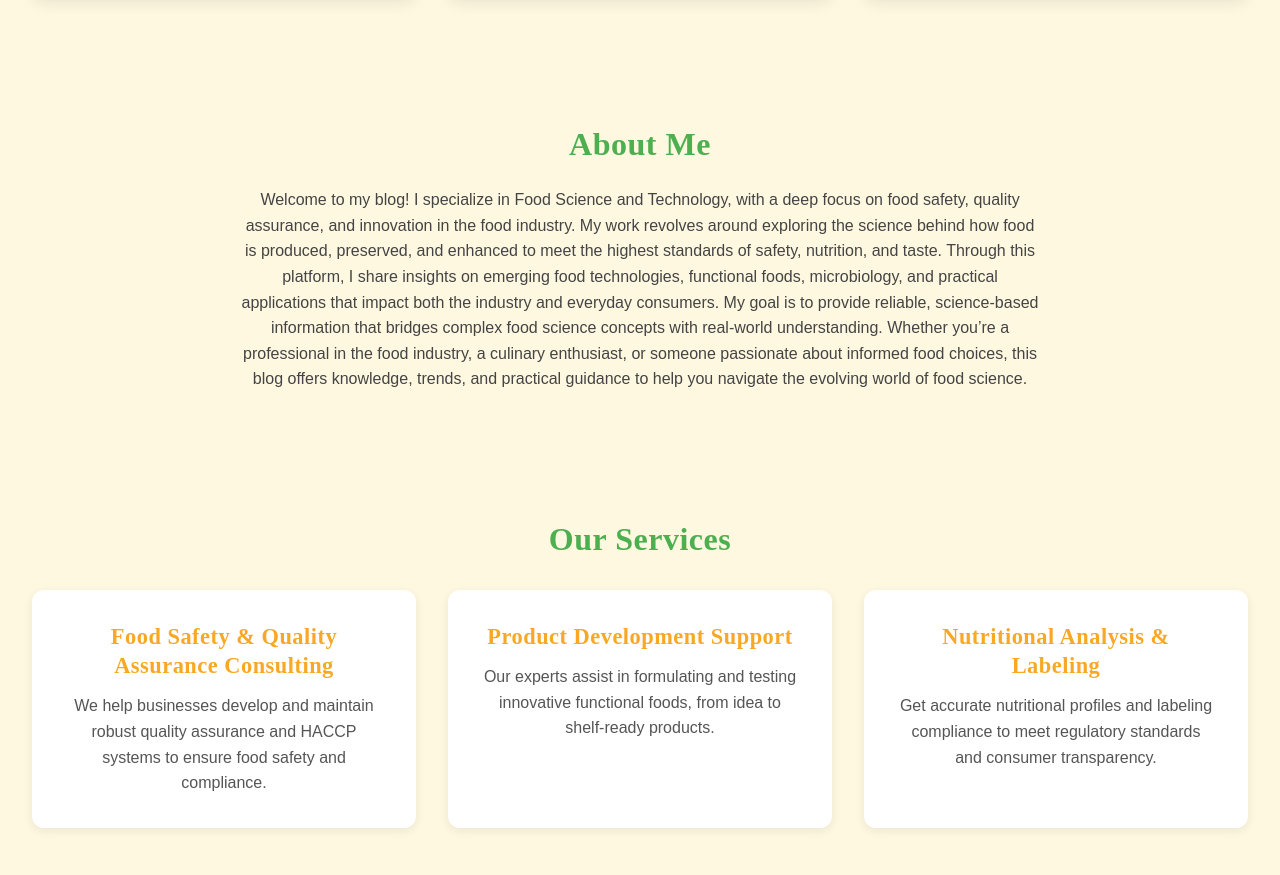
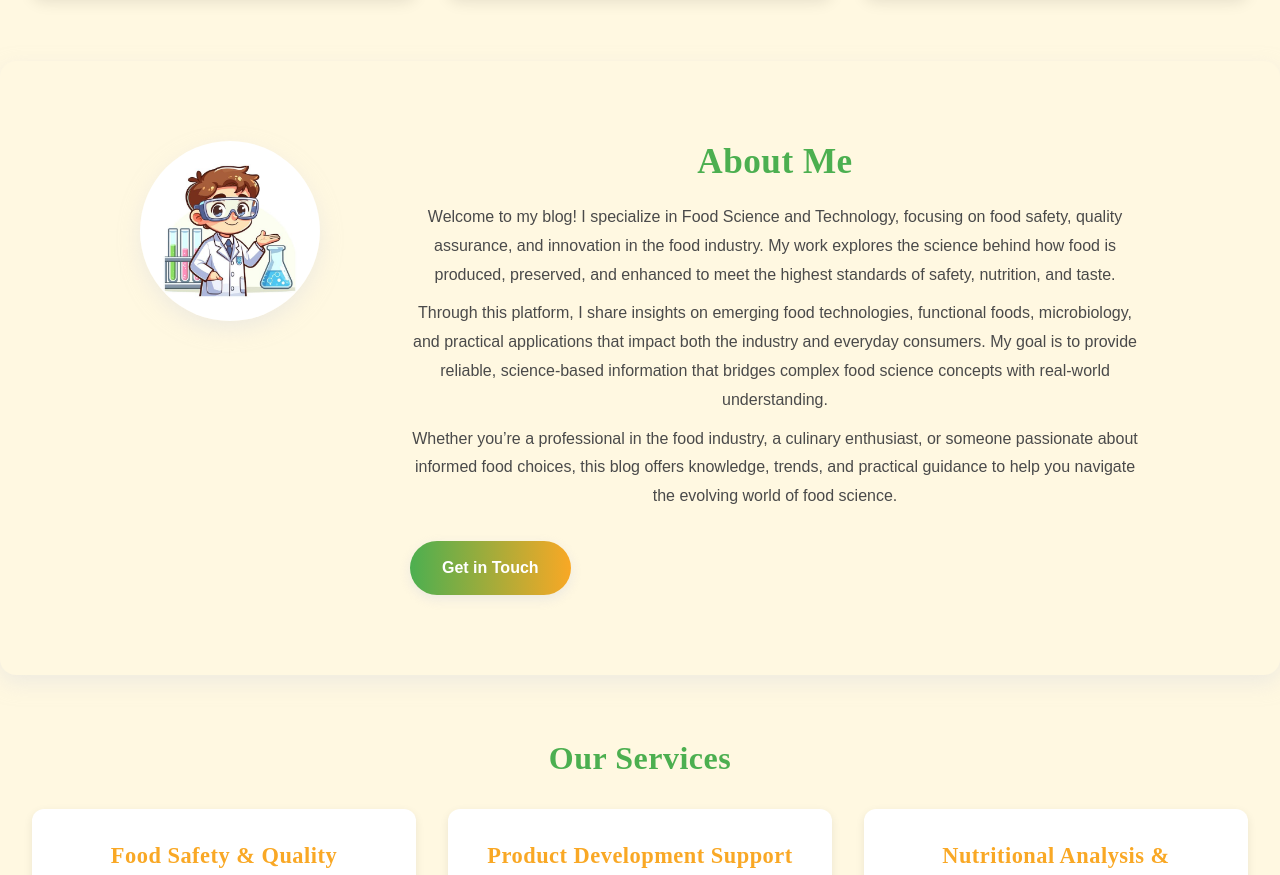
Before and after one commit to TeD-CHub/The-Functional-Fork-V2, a plain HTML site: page index.html in a window 1280 px wide. Shown: the part 1079-1954 px from the top of the page. Drawn offline with Linux system fonts and the light colour scheme.

Commit message:
Initial commit

```diff
--- a/index.html
+++ b/index.html
@@ -192,15 +192,26 @@
       </article>
     </div>
   </section>
+<!-- ABOUT ME SECTION -->
+  <section class="about-section" id="about">
+  <div class="about-container">
+    <img src="images/profile.jpg" alt="Teddy Otieno" class="about-img" />
+    <div class="about-content">
+      <h2 class="about-title">About Me</h2>
+      <p class="about-text">
+        Welcome to my blog! I specialize in Food Science and Technology, focusing on food safety, quality assurance, and innovation in the food industry. My work explores the science behind how food is produced, preserved, and enhanced to meet the highest standards of safety, nutrition, and taste.
+      </p>
+      <p class="about-text">
+        Through this platform, I share insights on emerging food technologies, functional foods, microbiology, and practical applications that impact both the industry and everyday consumers. My goal is to provide reliable, science-based information that bridges complex food science concepts with real-world understanding.
+      </p>
+      <p class="about-text">
+        Whether you’re a professional in the food industry, a culinary enthusiast, or someone passionate about informed food choices, this blog offers knowledge, trends, and practical guidance to help you navigate the evolving world of food science.
+      </p>
+      <a href="#contact" class="cta-button">Get in Touch</a>
+    </div>
+  </div>
+</section>
 
-  <section class="about-section" id="about">
-    <h2>About Me</h2>
-    <p>Welcome to my blog! I specialize in Food Science and Technology, with a deep focus on food safety, quality assurance, and innovation in the food industry. My work revolves around exploring the science behind how food is produced, preserved, and enhanced to meet the highest standards of safety, nutrition, and taste.
-
-Through this platform, I share insights on emerging food technologies, functional foods, microbiology, and practical applications that impact both the industry and everyday consumers. My goal is to provide reliable, science-based information that bridges complex food science concepts with real-world understanding.
-
-Whether you’re a professional in the food industry, a culinary enthusiast, or someone passionate about informed food choices, this blog offers knowledge, trends, and practical guidance to help you navigate the evolving world of food science.</p>
-  </section>
 
   <!-- 🧪 SERVICES SECTION -->
   <section class="services-section" id="services">
--- a/style.css
+++ b/style.css
@@ -250,10 +250,89 @@ h2 {
 }
 
 /* ========== ABOUT SECTION ========== */
-.about-section p {
+/* About Section */
+.about-section {
+  background-color: #fff8e1; /* cream white */
+  padding: 80px 20px;
+  border-radius: 16px;
+  box-shadow: 0 8px 20px rgba(224, 224, 224, 0.5); /* neutral gray shadow */
+}
+
+.about-container {
+  display: flex;
+  flex-direction: column;
+  align-items: center;
+  max-width: 1000px;
+  margin: auto;
+  gap: 40px;
+}
+
+.about-img {
+  border-radius: 50%;
+  width: 180px;
+  height: 180px;
+  object-fit: cover;
+  box-shadow: 0 8px 20px rgba(224, 224, 224, 0.5); /* subtle shadow */
+  transition: transform 0.3s ease;
+}
+
+.about-img:hover {
+  transform: scale(1.05);
+}
+
+.about-title {
+  font-family: 'Playfair Display', serif;
+  font-size: 2.2rem;
+  font-weight: 700;
+  color: #4CAF50; /* primary green */
+  margin-bottom: 20px;
+  text-align: center;
+}
+
+.about-text {
+  font-family: 'Poppins', sans-serif;
+  font-size: 1rem;
+  line-height: 1.8;
+  color: #4a4a4a;
   max-width: 800px;
-  margin: auto;
-  color: #444;
+  text-align: center;
+  margin: 10px auto;
+}
+
+.cta-button {
+  display: inline-block;
+  padding: 14px 32px;
+  margin-top: 20px;
+  background: linear-gradient(90deg, #4CAF50, #F9A825); /* primary green → accent yellow */
+  color: #fff;
+  font-weight: 600;
+  font-family: 'Poppins', sans-serif;
+  border-radius: 50px; /* rounded, approachable */
+  text-decoration: none;
+  box-shadow: 0 4px 12px rgba(224, 224, 224, 0.6);
+  transition: transform 0.3s ease, box-shadow 0.3s ease;
+}
+
+.cta-button:hover {
+  transform: translateY(-3px);
+  box-shadow: 0 8px 20px rgba(79, 179, 88, 0.4);
+}
+
+/* Responsive layout for larger screens */
+@media (min-width: 900px) {
+  .about-container {
+    flex-direction: row;
+    align-items: flex-start;
+    text-align: left;
+  }
+
+  .about-img {
+    margin-right: 50px;
+  }
+
+  .about-content {
+    flex: 1;
+  }
 }
 
 /* ========== SERVICES SECTION ========== */
```
Also changed, not shown: images/profile.jpg (added).
